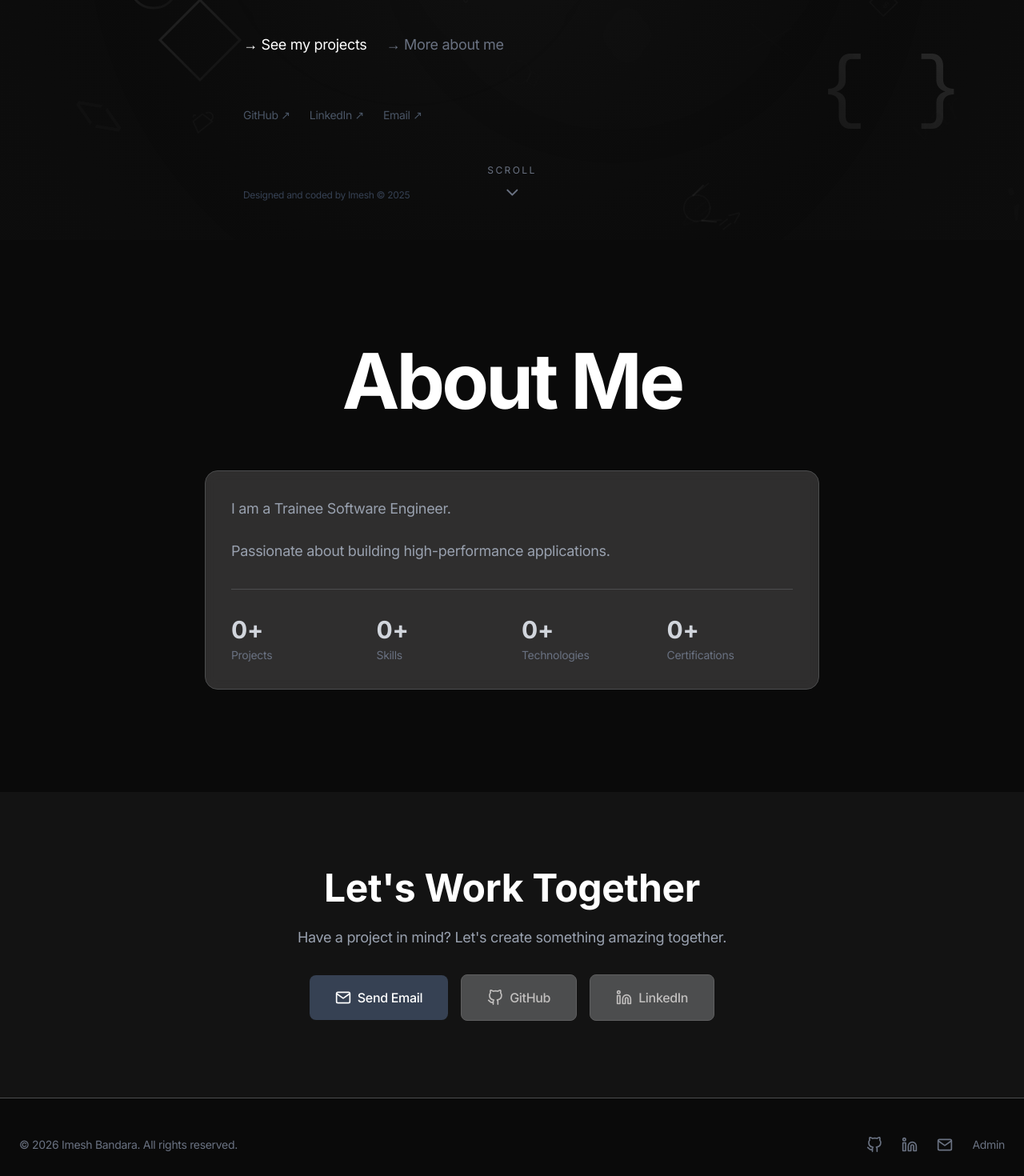
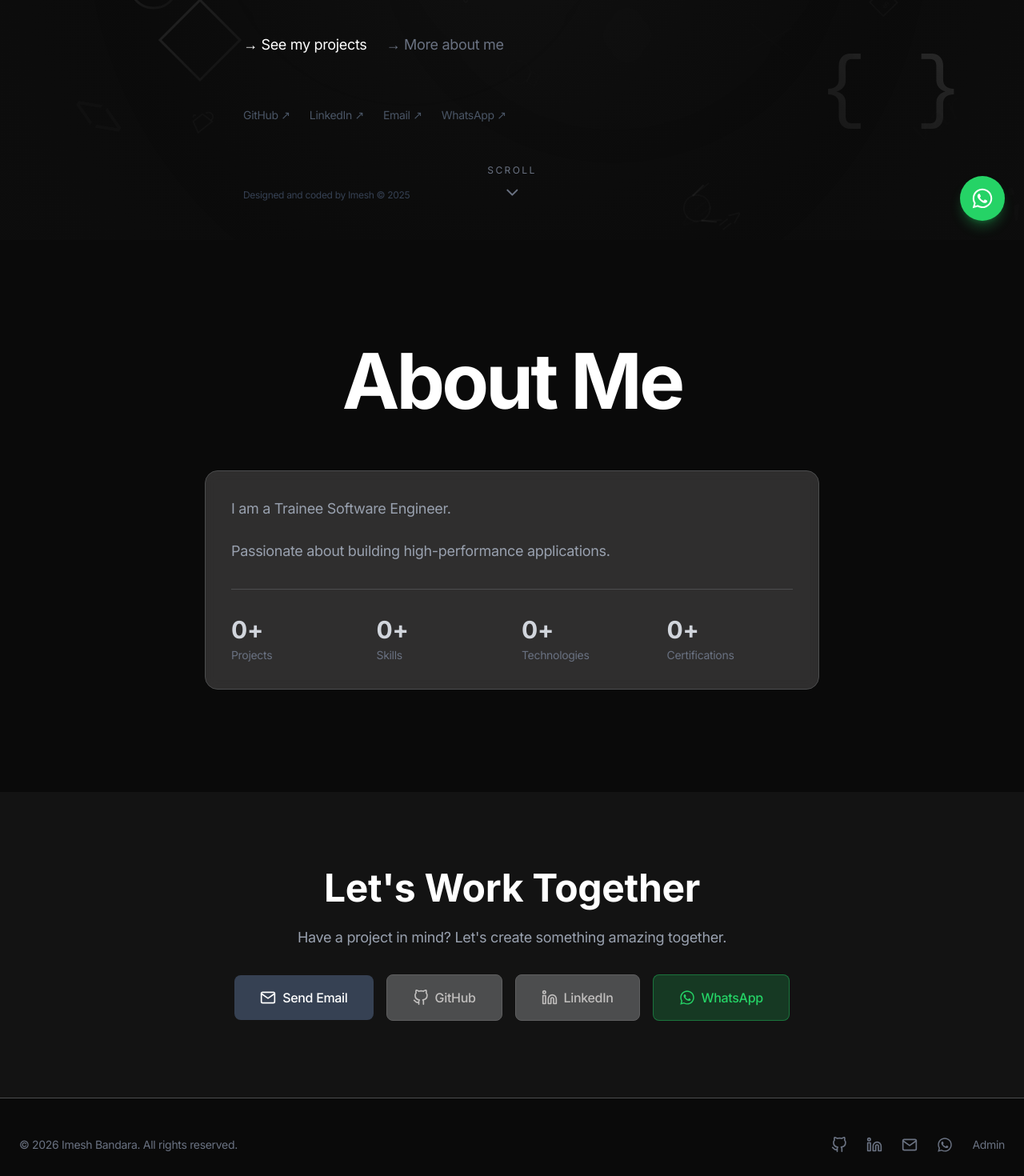
Before and after one commit to Imesh-Bandar/Portfolio, a Next.js app: page / in a window 1280 px wide. Shown: the part 500-1970 px from the top of the page at 80% size. Built offline with nearby package versions, Linux system fonts and the light colour scheme; no server answers; the database is empty.

Commit message:
feat: Add initial portfolio landing page with dynamic content, navigation, theming, and interactive components.

```diff
--- a/app/page.tsx
+++ b/app/page.tsx
@@ -3,6 +3,7 @@
 import { useEffect, useState } from 'react';
 import Link from 'next/link';
 import { FiGithub, FiLinkedin, FiMail, FiSun, FiMoon, FiMenu, FiX } from 'react-icons/fi';
+import { FaWhatsapp } from 'react-icons/fa';
 import { motion } from 'framer-motion';
 import { useTheme } from '@/lib/context/ThemeContext';
 import DoodleBackground from '@/components/DoodleBackground';
@@ -531,6 +532,16 @@ export default function Home() {
                 >
                   Email ↗
                 </a>
+                <a
+                  href="https://wa.me/94704394523"
+                  target="_blank"
+                  rel="noopener noreferrer"
+                  className={`text-sm transition-colors ${
+                    theme === 'dark' ? 'text-gray-600 hover:text-white' : 'text-gray-400 hover:text-black'
+                  }`}
+                >
+                  WhatsApp ↗
+                </a>
               </motion.div>
             </div>
 
@@ -754,6 +765,19 @@ export default function Home() {
                 <FiLinkedin size={20} />
                 LinkedIn
               </a>
+              <a
+                href="https://wa.me/94704394523"
+                target="_blank"
+                rel="noopener noreferrer"
+                className={`px-8 py-4 rounded-lg font-medium transition-colors border flex items-center gap-2 ${
+                  theme === 'dark'
+                    ? 'bg-[#25D366]/20 hover:bg-[#25D366]/30 text-[#25D366] border-[#25D366]/40'
+                    : 'bg-[#25D366]/10 hover:bg-[#25D366]/20 text-[#128C7E] border-[#25D366]/30'
+                }`}
+              >
+                <FaWhatsapp size={20} />
+                WhatsApp
+              </a>
             </div>
           </div>
         </SectionTransition>
@@ -775,6 +799,9 @@ export default function Home() {
                 <a href="mailto:imesh.fsd.info@gmail.com" className="text-gray-500 hover:text-[#C1BFBE] transition-colors">
                   <FiMail size={20} />
                 </a>
+                <a href="https://wa.me/94704394523" target="_blank" rel="noopener noreferrer" className="text-gray-500 hover:text-[#25D366] transition-colors">
+                  <FaWhatsapp size={20} />
+                </a>
                 <Link href="/admin" className={`transition-colors text-sm ${
                   theme === 'dark'
                     ? 'text-gray-500 hover:text-gray-300'
@@ -795,6 +822,22 @@ export default function Home() {
         item={selectedItem}
         type={modalType}
       />
+
+      {/* Floating WhatsApp Button */}
+      <motion.a
+        href="https://wa.me/94704394523"
+        target="_blank"
+        rel="noopener noreferrer"
+        className="fixed bottom-6 right-6 z-50 w-14 h-14 bg-[#25D366] hover:bg-[#20bd5a] text-white rounded-full flex items-center justify-center shadow-lg shadow-[#25D366]/30 transition-colors"
+        initial={{ scale: 0, opacity: 0 }}
+        animate={{ scale: 1, opacity: 1 }}
+        transition={{ duration: 0.5, delay: 2 }}
+        whileHover={{ scale: 1.1 }}
+        whileTap={{ scale: 0.9 }}
+        title="Chat on WhatsApp"
+      >
+        <FaWhatsapp size={28} />
+      </motion.a>
     </>
   );
 }
```
